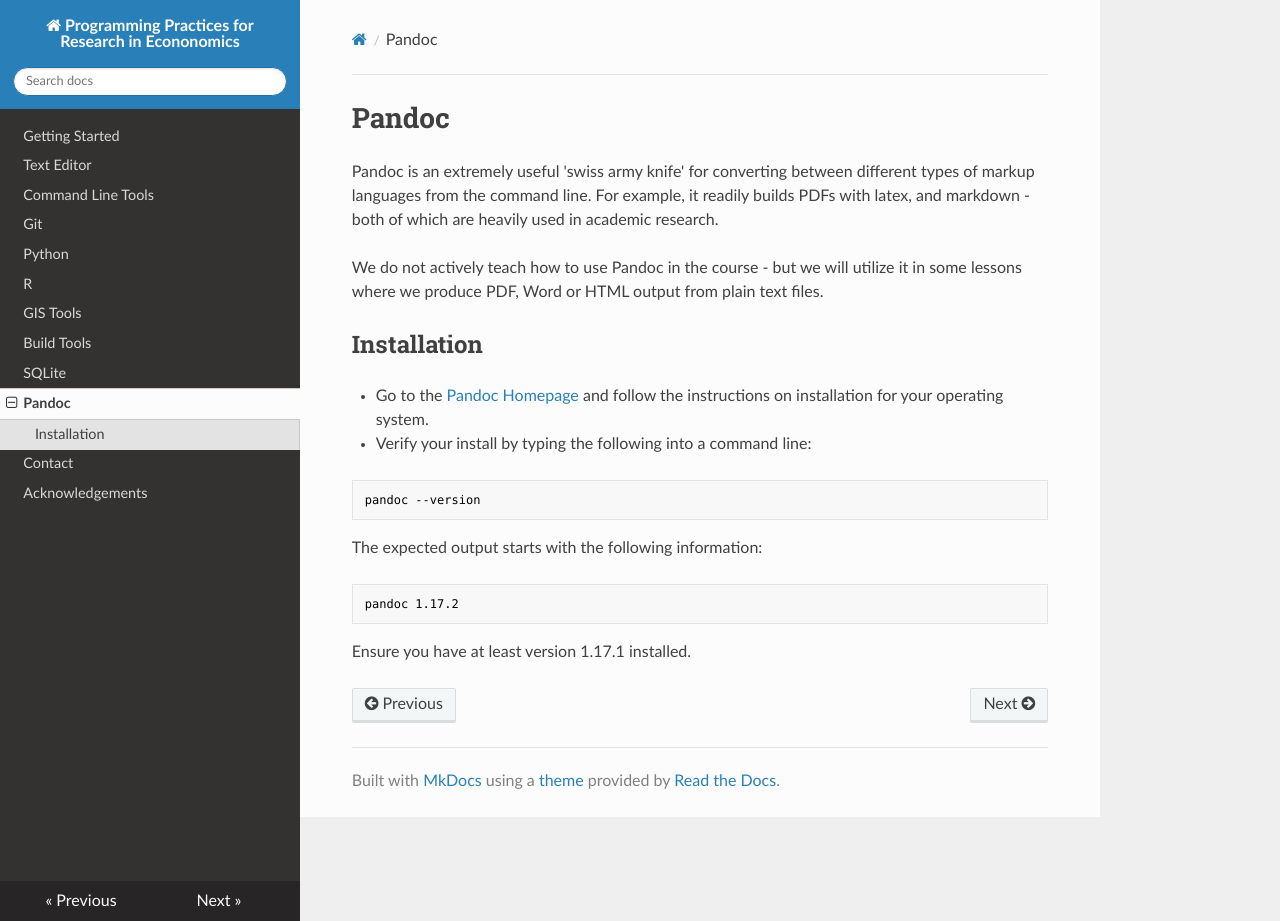
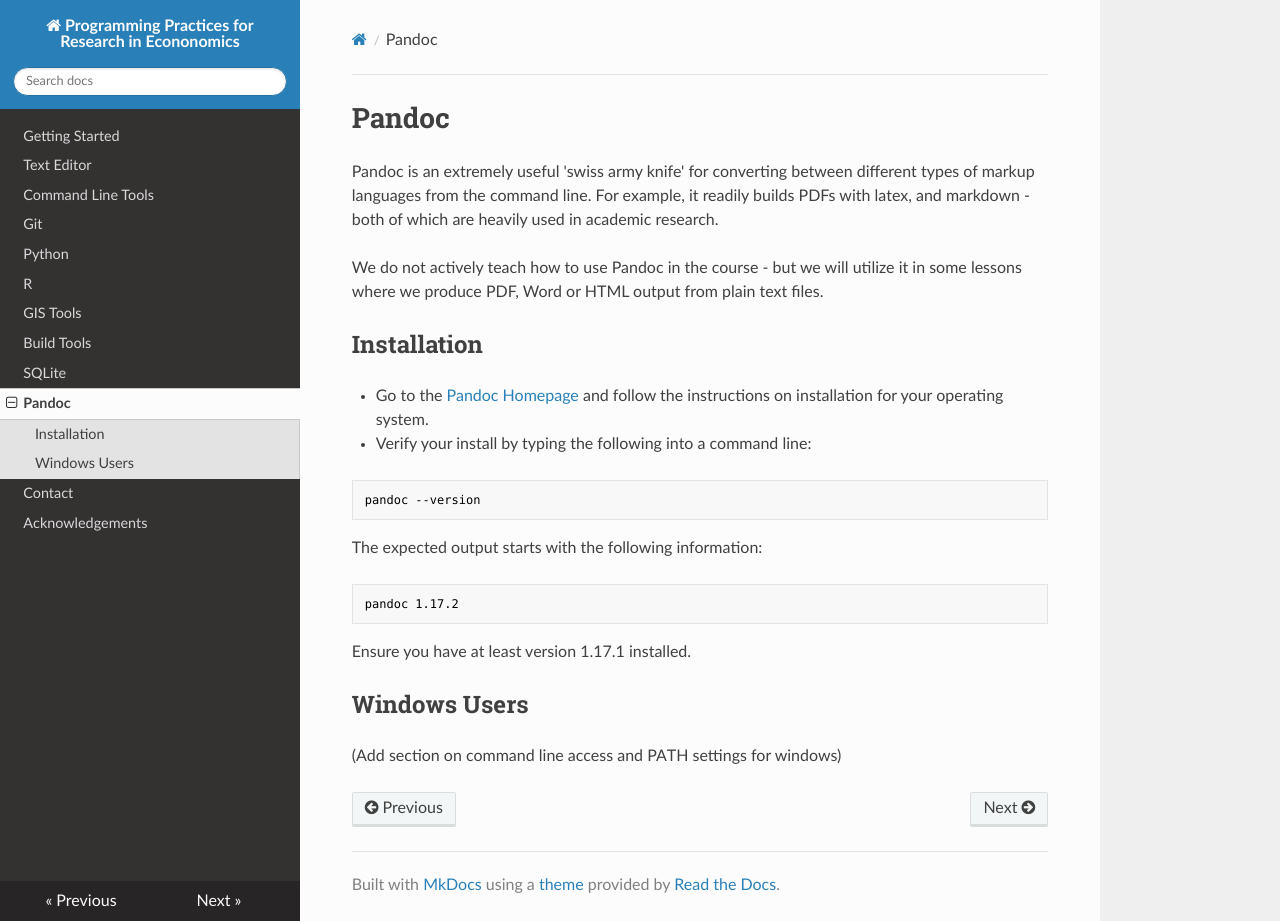
Before and after one commit to pp4rs/DEPRECATED-installation-guide, an MkDocs documentation site: the page built from docs/pandoc.md, in a window 1280 px wide and 921 px high. Built offline with MkDocs 1.6.1, drawn with Linux system fonts in a browser that asks for light colours; nearby versions of some CDN libraries; old or Windows-style settings are respelled for this version of MkDocs.

Commit message:
added todo note to add PATH settings for pandoc and Windows

````diff
--- a/docs/pandoc.md
+++ b/docs/pandoc.md
@@ -17,3 +17,7 @@
 pandoc 1.17.2
 ```
 Ensure you have at least version 1.17.1 installed.
+
+## Windows Users
+
+(Add section on command line access and PATH settings for windows)
````
